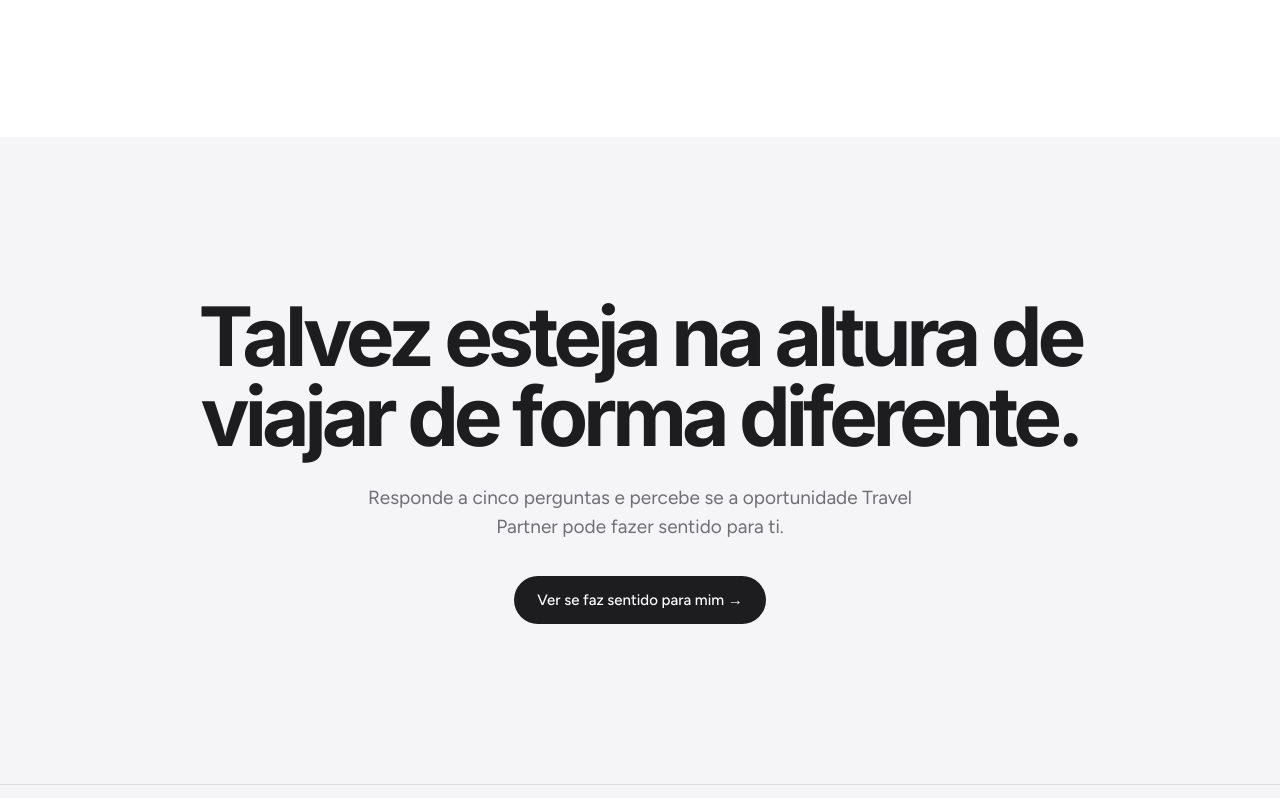
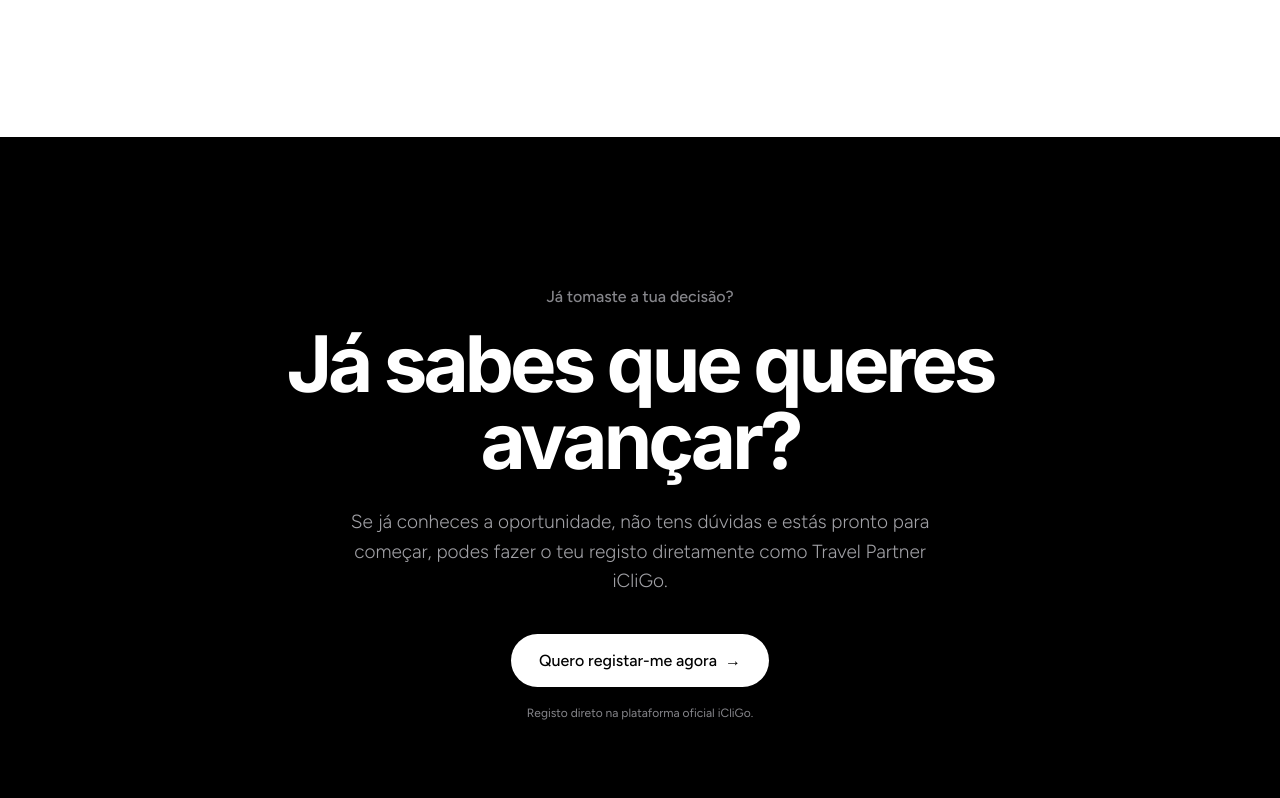
Before and after one commit to rjd08/LandingICliGo, a plain HTML site: page index.html in a window 1280 px wide. Shown: the part 5542-6340 px from the top of the page. Drawn offline with Linux system fonts and the light colour scheme.

Commit message:
Update index.html

```diff
--- a/index.html
+++ b/index.html
@@ -14,8 +14,6 @@
     name="description"
     content="Descobre uma nova forma de viver as viagens e desenvolver uma atividade flexível no setor do turismo."
   >
-
-  <!-- FONTS -->
 
   <link
     rel="preconnect"
@@ -83,9 +81,7 @@
       margin: 0 auto;
     }
 
-    /* ================================
-       HEADER
-    ================================= */
+    /* HEADER */
 
     header {
       position: fixed;
@@ -115,8 +111,6 @@
       align-items: center;
       justify-content: space-between;
     }
-
-    /* LOGO */
 
     .logo {
       display: flex;
@@ -168,13 +162,10 @@
       opacity: 0.9;
     }
 
-    /* ================================
-       BUTTONS
-    ================================= */
+    /* BUTTONS */
 
     .button {
       display: inline-flex;
-
       justify-content: center;
       align-items: center;
 
@@ -205,7 +196,10 @@
       color: white;
     }
 
-    /* HERO MAIN BUTTON */
+    .button-white {
+      background: white;
+      color: black;
+    }
 
     .hero-main-button {
       padding: 17px 30px;
@@ -219,28 +213,19 @@
 
     .hero-main-button span {
       display: inline-block;
-
-      transition:
-        transform 0.25s ease;
-    }
-
-    .hero-main-button:hover {
-      transform: translateY(-2px);
+      transition: transform 0.25s ease;
     }
 
     .hero-main-button:hover span {
       transform: translateX(4px);
     }
 
-    /* ================================
-       HERO
-    ================================= */
+    /* HERO */
 
     .hero {
       min-height: 100vh;
 
       display: flex;
-
       align-items: center;
       justify-content: center;
 
@@ -249,13 +234,11 @@
       padding: 150px 0 100px;
 
       background:
-
         radial-gradient(
           circle at 50% 45%,
           rgba(255,255,255,0.95),
           rgba(245,245,247,0) 45%
         ),
-
         var(--bg);
     }
 
@@ -322,7 +305,6 @@
       margin-top: 40px;
 
       display: flex;
-
       justify-content: center;
       align-items: center;
     }
@@ -335,9 +317,7 @@
       color: var(--light-grey);
     }
 
-    /* ================================
-       INTRO
-    ================================= */
+    /* INTRO */
 
     .intro {
       padding: 150px 0;
@@ -351,7 +331,6 @@
       color: var(--grey);
 
       font-size: 16px;
-
       font-weight: 500;
 
       margin-bottom: 20px;
@@ -377,7 +356,6 @@
       margin: 30px auto 0;
 
       font-size: 20px;
-
       line-height: 1.55;
 
       color: var(--grey);
@@ -385,9 +363,7 @@
       font-weight: 300;
     }
 
-    /* ================================
-       JOURNEY
-    ================================= */
+    /* JOURNEY */
 
     .journey {
       padding: 130px 0;
@@ -427,9 +403,7 @@
       min-height: 380px;
 
       display: flex;
-
       flex-direction: column;
-
       justify-content: space-between;
 
       transition:
@@ -441,8 +415,7 @@
       transform: translateY(-6px);
 
       box-shadow:
-        0 25px 70px
-        rgba(0,0,0,0.07);
+        0 25px 70px rgba(0,0,0,0.07);
     }
 
     .card-number {
@@ -469,9 +442,7 @@
       font-weight: 300;
     }
 
-    /* ================================
-       DARK SECTION
-    ================================= */
+    /* DARK SECTION */
 
     .possibility {
       background: #000;
@@ -509,15 +480,12 @@
       color: #a1a1a6;
 
       font-size: 20px;
-
       line-height: 1.5;
 
       font-weight: 300;
     }
 
-    /* ================================
-       WHO
-    ================================= */
+    /* WHO */
 
     .who {
       padding: 140px 0;
@@ -534,8 +502,7 @@
     .who-grid {
       display: grid;
 
-      grid-template-columns:
-        1fr 1fr;
+      grid-template-columns: 1fr 1fr;
 
       gap: 1px;
 
@@ -574,15 +541,12 @@
       max-width: 420px;
     }
 
-    /* ================================
-       QUIZ
-    ================================= */
+    /* QUIZ */
 
     .quiz-section {
       min-height: 90vh;
 
       display: flex;
-
       align-items: center;
 
       padding: 130px 0;
@@ -598,7 +562,6 @@
 
     .quiz-top {
       display: flex;
-
       justify-content: space-between;
 
       gap: 20px;
@@ -631,8 +594,7 @@
 
       background: var(--black);
 
-      transition:
-        width 0.4s ease;
+      transition: width 0.4s ease;
     }
 
     .question-title {
@@ -663,12 +625,7 @@
       border-radius: 18px;
 
       background:
-        rgba(
-          255,
-          255,
-          255,
-          0.72
-        );
+        rgba(255,255,255,0.72);
 
       padding: 21px 22px;
 
@@ -677,7 +634,6 @@
       color: var(--black);
 
       font-size: 16px;
-
       line-height: 1.4;
 
       cursor: pointer;
@@ -690,12 +646,7 @@
 
     .answer:hover {
       border-color:
-        rgba(
-          0,
-          0,
-          0,
-          0.35
-        );
+        rgba(0,0,0,0.35);
 
       transform: translateY(-1px);
     }
@@ -720,9 +671,7 @@
       display: none;
     }
 
-    /* ================================
-       CONTACT
-    ================================= */
+    /* CONTACT */
 
     .contact-section {
       min-height: 90vh;
@@ -762,10 +711,6 @@
       margin-bottom: 45px;
     }
 
-    .field-wrap {
-      position: relative;
-    }
-
     .large-input {
       width: 100%;
 
@@ -787,9 +732,6 @@
       color: var(--black);
 
       outline: none;
-
-      transition:
-        border-color 0.25s ease;
     }
 
     .large-input::placeholder {
@@ -828,15 +770,12 @@
       margin-top: 30px;
 
       font-size: 12px;
-
       line-height: 1.5;
 
       color: var(--light-grey);
     }
 
-    /* ================================
-       RESULT
-    ================================= */
+    /* RESULT */
 
     .result-section {
       min-height: 90vh;
@@ -862,7 +801,6 @@
 
     .result-check {
       width: 60px;
-
       height: 60px;
 
       border-radius: 50%;
@@ -874,7 +812,6 @@
       display: flex;
 
       align-items: center;
-
       justify-content: center;
 
       margin: 0 auto 35px;
@@ -902,15 +839,12 @@
       margin: auto;
 
       font-size: 19px;
-
       line-height: 1.5;
 
       font-weight: 300;
     }
 
-    /* ================================
-       FAQ
-    ================================= */
+    /* FAQ */
 
     .faq-section {
       padding: 140px 0;
@@ -959,9 +893,82 @@
       max-width: 720px;
     }
 
-    /* ================================
-       FINAL CTA
-    ================================= */
+    /* DIRECT REGISTRATION */
+
+    .direct-registration {
+      padding: 150px 0;
+
+      background: #000;
+
+      color: white;
+
+      text-align: center;
+    }
+
+    .direct-registration-inner {
+      max-width: 820px;
+
+      margin: auto;
+    }
+
+    .direct-registration .eyebrow {
+      color: #86868b;
+    }
+
+    .direct-registration h2 {
+      font-family: "Inter", sans-serif;
+
+      font-size: clamp(46px, 7vw, 78px);
+
+      line-height: 0.98;
+
+      letter-spacing: -4px;
+
+      max-width: 800px;
+
+      margin: auto;
+    }
+
+    .direct-registration p {
+      max-width: 620px;
+
+      margin: 28px auto 38px;
+
+      color: #a1a1a6;
+
+      font-size: 19px;
+      line-height: 1.55;
+
+      font-weight: 300;
+    }
+
+    .direct-register-button {
+      padding: 17px 28px;
+
+      font-size: 16px;
+    }
+
+    .direct-register-button span {
+      display: inline-block;
+
+      transition:
+        transform 0.25s ease;
+    }
+
+    .direct-register-button:hover span {
+      transform:
+        translateX(4px);
+    }
+
+    .register-note {
+      margin-top: 19px;
+
+      color: #86868b;
+
+      font-size: 12px;
+    }
+
+    /* FINAL CTA */
 
     .final {
       padding: 160px 0;
@@ -993,13 +1000,10 @@
       color: var(--grey);
 
       font-size: 19px;
-
       line-height: 1.5;
     }
 
-    /* ================================
-       FOOTER
-    ================================= */
+    /* FOOTER */
 
     footer {
       padding: 35px 0;
@@ -1018,15 +1022,12 @@
       display: flex;
 
       justify-content: space-between;
-
       align-items: center;
 
       gap: 20px;
     }
 
-    /* ================================
-       SCROLL REVEAL
-    ================================= */
+    /* ANIMATIONS */
 
     .reveal {
       opacity: 0;
@@ -1046,9 +1047,7 @@
         translateY(0);
     }
 
-    /* ================================
-       MOBILE
-    ================================= */
+    /* MOBILE */
 
     @media (max-width: 800px) {
 
@@ -1072,13 +1071,11 @@
 
       .header-cta {
         padding: 9px 14px;
-
         font-size: 11px;
       }
 
       .hero {
         padding-top: 125px;
-
         min-height: 92vh;
       }
 
@@ -1092,8 +1089,7 @@
 
       .hero-main-button {
         width: 100%;
-
-        max-width: 310px;
+        max-width: 320px;
 
         padding: 17px 24px;
       }
@@ -1102,6 +1098,7 @@
       .journey,
       .who,
       .faq-section,
+      .direct-registration,
       .final {
         padding: 100px 0;
       }
@@ -1110,6 +1107,7 @@
       .section-title,
       .possibility-title,
       .faq-title,
+      .direct-registration h2,
       .final h2 {
         letter-spacing: -2.5px;
       }
@@ -1142,22 +1140,18 @@
         padding: 100px 0 70px;
       }
 
-      .quiz-top {
-        font-size: 12px;
-      }
-
       .question-title,
       .contact-question {
         letter-spacing: -2px;
       }
 
-      .contact-actions {
-        align-items: flex-end;
+      .direct-register-button {
+        width: 100%;
+        max-width: 320px;
       }
 
       .footer-inner {
         flex-direction: column;
-
         align-items: flex-start;
       }
 
@@ -1179,12 +1173,10 @@
         class="logo"
         aria-label="iCliGo Travel Partners"
       >
-
         <img
           src="ICLIGO-LOGO.png"
           alt="iCliGo Travel Partners"
         >
-
       </a>
 
       <a
@@ -1237,13 +1229,8 @@
               href="#quiz"
               class="button button-dark hero-main-button"
             >
-
               Ver se faz sentido para mim
-
-              <span>
-                →
-              </span>
-
+              <span>→</span>
             </a>
 
           </div>
@@ -1322,10 +1309,8 @@
               </h3>
 
               <p>
-
                 Utiliza as ferramentas disponíveis para
                 explorar e organizar as tuas próprias viagens.
-
               </p>
 
             </div>
@@ -1346,10 +1331,8 @@
               </h3>
 
               <p>
-
                 Partilha destinos, experiências e soluções
                 de viagem com outras pessoas.
-
               </p>
 
             </div>
@@ -1370,11 +1353,9 @@
               </h3>
 
               <p>
-
                 Se quiseres ir mais longe, desenvolve a
                 atividade comercial e constrói algo teu
                 ao longo do tempo.
-
               </p>
 
             </div>
@@ -1388,7 +1369,7 @@
     </section>
 
 
-    <!-- DARK SECTION -->
+    <!-- DARK -->
 
     <section class="possibility reveal">
 
@@ -1402,7 +1383,6 @@
 
           Começa pelas viagens.
           <br>
-
           Evolui ao teu ritmo.
 
         </h2>
@@ -1410,7 +1390,6 @@
         <p class="possibility-description">
 
           Não precisas de mudar a tua vida de um dia para o outro.
-
           Podes conhecer o modelo, perceber como funciona
           e decidir se é algo que queres desenvolver.
 
@@ -1448,10 +1427,8 @@
             </h3>
 
             <p>
-
               Tens interesse por destinos, experiências
               e pelo mundo das viagens.
-
             </p>
 
           </div>
@@ -1464,10 +1441,8 @@
             </h3>
 
             <p>
-
               Gostarias de explorar uma atividade complementar
               ligada a um setor que já conheces enquanto consumidor.
-
             </p>
 
           </div>
@@ -1480,10 +1455,8 @@
             </h3>
 
             <p>
-
               Queres algo que possa ser desenvolvido de acordo
               com a tua disponibilidade.
-
             </p>
 
           </div>
@@ -1496,10 +1469,8 @@
             </h3>
 
             <p>
-
               Tens vontade de aprender, desenvolver competências
               e explorar uma atividade própria.
-
             </p>
 
           </div>
@@ -1589,8 +1560,6 @@
             Como te podemos chamar?
           </h2>
 
-          <div class="field-wrap">
-
           <input
             class="large-input"
             id="contactInput"
@@ -1598,8 +1567,6 @@
             autocomplete="name"
             placeholder="O teu nome"
           >
-
-          </div>
 
           <div class="contact-actions">
 
@@ -1630,9 +1597,7 @@
 
             Ao enviar os teus dados autorizas o contacto
             relativamente a esta oportunidade.
-
-            Os teus dados serão utilizados apenas
-            para este fim.
+            Os teus dados serão utilizados apenas para este fim.
 
           </p>
 
@@ -1705,7 +1670,6 @@
             <div class="faq-answer">
 
               Não. Não precisas de experiência anterior no setor.
-
               O objetivo é aprender o funcionamento do modelo
               e utilizar as ferramentas e sistemas disponibilizados.
 
@@ -1722,9 +1686,7 @@
 
             <div class="faq-answer">
 
-              Não.
-
-              A atividade pode ser desenvolvida inicialmente
+              Não. A atividade pode ser desenvolvida inicialmente
               em paralelo com o teu trabalho ou outras responsabilidades.
 
             </div>
@@ -1740,11 +1702,9 @@
 
             <div class="faq-answer">
 
-              Não existe um rendimento garantido.
-
-              Os resultados dependem, entre outros fatores,
-              da atividade desenvolvida, do tempo dedicado
-              e dos resultados comerciais obtidos.
+              Não existe um rendimento garantido. Os resultados dependem,
+              entre outros fatores, da atividade desenvolvida,
+              do tempo dedicado e dos resultados comerciais obtidos.
 
             </div>
 
@@ -1782,9 +1742,8 @@
 
             <div class="faq-answer">
 
-              Primeiro conheces o modelo, esclareces as tuas
-              dúvidas e percebes se faz sentido para os teus objetivos.
-
+              Primeiro conheces o modelo, esclareces as tuas dúvidas
+              e percebes se faz sentido para os teus objetivos.
               Só depois decides se queres avançar.
 
             </div>
@@ -1798,6 +1757,56 @@
     </section>
 
 
+    <!-- DIRECT REGISTRATION -->
+
+    <section class="direct-registration reveal">
+
+      <div class="container">
+
+        <div class="direct-registration-inner">
+
+          <div class="eyebrow">
+            Já tomaste a tua decisão?
+          </div>
+
+          <h2>
+            Já sabes que queres avançar?
+          </h2>
+
+          <p>
+
+            Se já conheces a oportunidade, não tens dúvidas
+            e estás pronto para começar, podes fazer o teu
+            registo diretamente como Travel Partner iCliGo.
+
+          </p>
+
+          <a
+            href="https://www.icligo.com/forms/pt/sign-up?utm_source=6bEvpVCR&utm_campaign=registration"
+            target="_blank"
+            rel="noopener noreferrer"
+            class="button button-white direct-register-button"
+          >
+
+            Quero registar-me agora
+
+            <span>
+              →
+            </span>
+
+          </a>
+
+          <div class="register-note">
+            Registo direto na plataforma oficial iCliGo.
+          </div>
+
+        </div>
+
+      </div>
+
+    </section>
+
+
     <!-- FINAL CTA -->
 
     <section class="final">
@@ -1805,10 +1814,7 @@
       <div class="container">
 
         <h2>
-
-          Talvez esteja na altura
-          de viajar de forma diferente.
-
+          Ainda estás a perceber se é para ti?
         </h2>
 
         <p>
@@ -1855,8 +1861,6 @@
   </footer>
 
 
-  <!-- JAVASCRIPT -->
-
   <script>
 
     /* GOOGLE SHEETS */
@@ -1878,21 +1882,18 @@
           {
             text:
               "Quero apenas perceber melhor como funciona",
-
             score: 0
           },
 
           {
             text:
               "Gostava de encontrar uma fonte de rendimento adicional",
-
             score: 1
           },
 
           {
             text:
               "Estou à procura de uma atividade que possa desenvolver a sério",
-
             score: 2
           }
 
@@ -1909,21 +1910,18 @@
           {
             text:
               "Muito pouco, apenas ocasionalmente",
-
             score: 0
           },
 
           {
             text:
               "Algumas horas por semana",
-
             score: 1
           },
 
           {
             text:
               "Tenho disponibilidade para desenvolver algo de forma consistente",
-
             score: 2
           }
 
@@ -1940,21 +1938,18 @@
           {
             text:
               "Estou satisfeito como estou e não procuro nenhuma mudança",
-
             score: 0
           },
 
           {
             text:
               "Gostava de melhorar financeiramente, mas ainda estou a explorar opções",
-
             score: 1
           },
 
           {
             text:
               "Quero criar uma nova fonte de rendimento e construir algo meu",
-
             score: 2
           }
 
@@ -1971,21 +1966,18 @@
           {
             text:
               "Viajo pouco e não é algo que me interesse muito",
-
             score: 0
           },
 
           {
             text:
               "Gosto de viajar e aproveito quando tenho oportunidade",
-
             score: 1
           },
 
           {
             text:
               "Viajar faz parte do meu estilo de vida e adoro recomendar experiências",
-
             score: 2
           }
 
@@ -2002,21 +1994,18 @@
           {
             text:
               "Apenas receber mais informação",
-
             score: 0
           },
 
           {
             text:
               "Falar com alguém para esclarecer algumas dúvidas",
-
             score: 1
           },
 
           {
             text:
               "Ter uma conversa e perceber como posso começar",
-
             score: 2
           }
 
@@ -2200,13 +2189,9 @@
 
     /* PROFILE */
 
-    function getProfile(
-      score
-    ) {
-
-      if (
-        score >= 8
-      ) {
+    function getProfile(score) {
+
+      if (score >= 8) {
 
         return {
 
@@ -2221,9 +2206,7 @@
       }
 
 
-      if (
-        score >= 4
-      ) {
+      if (score >= 4) {
 
         return {
 
@@ -2256,56 +2239,27 @@
     const contactSteps = [
 
       {
-        key:
-          "name",
-
-        question:
-          "Como te podemos chamar?",
-
-        placeholder:
-          "O teu nome",
-
-        type:
-          "text",
-
-        autocomplete:
-          "name"
+        key: "name",
+        question: "Como te podemos chamar?",
+        placeholder: "O teu nome",
+        type: "text",
+        autocomplete: "name"
       },
 
-
       {
-        key:
-          "whatsapp",
-
-        question:
-          "Qual é o teu WhatsApp?",
-
-        placeholder:
-          "+351 900 000 000",
-
-        type:
-          "tel",
-
-        autocomplete:
-          "tel"
+        key: "whatsapp",
+        question: "Qual é o teu WhatsApp?",
+        placeholder: "+351 900 000 000",
+        type: "tel",
+        autocomplete: "tel"
       },
 
-
       {
-        key:
-          "email",
-
-        question:
-          "E o teu email?",
-
-        placeholder:
-          "nome@email.com",
-
-        type:
-          "email",
-
-        autocomplete:
-          "email"
+        key: "email",
+        question: "E o teu email?",
+        placeholder: "nome@email.com",
+        type: "email",
+        autocomplete: "email"
       }
 
     ];
@@ -2315,11 +2269,9 @@
 
 
     const contactData = {
-
       name: "",
       whatsapp: "",
       email: ""
-
     };
 
 
@@ -2487,9 +2439,7 @@
         !contactInput.checkValidity()
       ) {
 
-        contactInput
-          .reportValidity();
-
+        contactInput.reportValidity();
 
         return false;
 
@@ -2510,9 +2460,7 @@
         if (
           !validateCurrentField()
         ) {
-
           return;
-
         }
 
 
@@ -2561,9 +2509,7 @@
         if (
           contactStep === 0
         ) {
-
           return;
-
         }
 
 
@@ -2583,7 +2529,6 @@
 
         contactStep--;
 
-
         renderContactStep();
 
       }
@@ -2671,9 +2616,7 @@
 
       }
 
-      catch (
-        error
-      ) {
+      catch (error) {
 
         console.error(
           "Erro ao enviar lead:",
@@ -2688,7 +2631,7 @@
     }
 
 
-    /* SUBMIT LEAD */
+    /* SUBMIT */
 
     async function submitLead() {
 
@@ -2798,7 +2741,7 @@
     }
 
 
-    /* SCROLL ANIMATIONS */
+    /* SCROLL ANIMATION */
 
     const observer =
       new IntersectionObserver(
```
Lines whose indentation alone changed are shown as unchanged.
